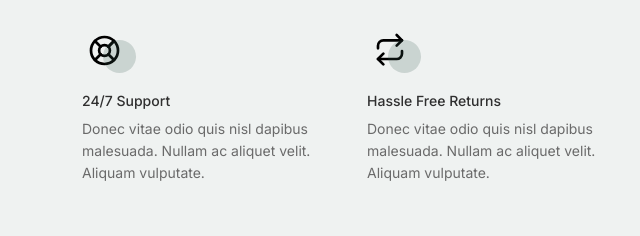
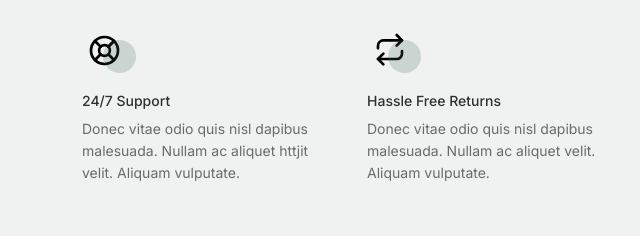
Before and after one commit to maliksaqibahmad/Malik-Furnitures, a plain HTML site: page about.html in a window 1280 px wide. Shown: the part 958-1194 px from the top of the page, 0-640 px from the left. Drawn offline with Linux system fonts and the light colour scheme; a script that the page names is missing.

Commit message:
Update about.html

```diff
--- a/about.html
+++ b/about.html
@@ -116,7 +116,7 @@
 										<img src="images/support.svg" alt="Image" class="imf-fluid">
 									</div>
 									<h3>24/7 Support</h3>
-									<p>Donec vitae odio quis nisl dapibus malesuada. Nullam ac aliquet velit. Aliquam vulputate.</p>
+									<p>Donec vitae odio quis nisl dapibus malesuada. Nullam ac aliquet httjit velit. Aliquam vulputate.</p>
 								</div>
 							</div>
 
```
